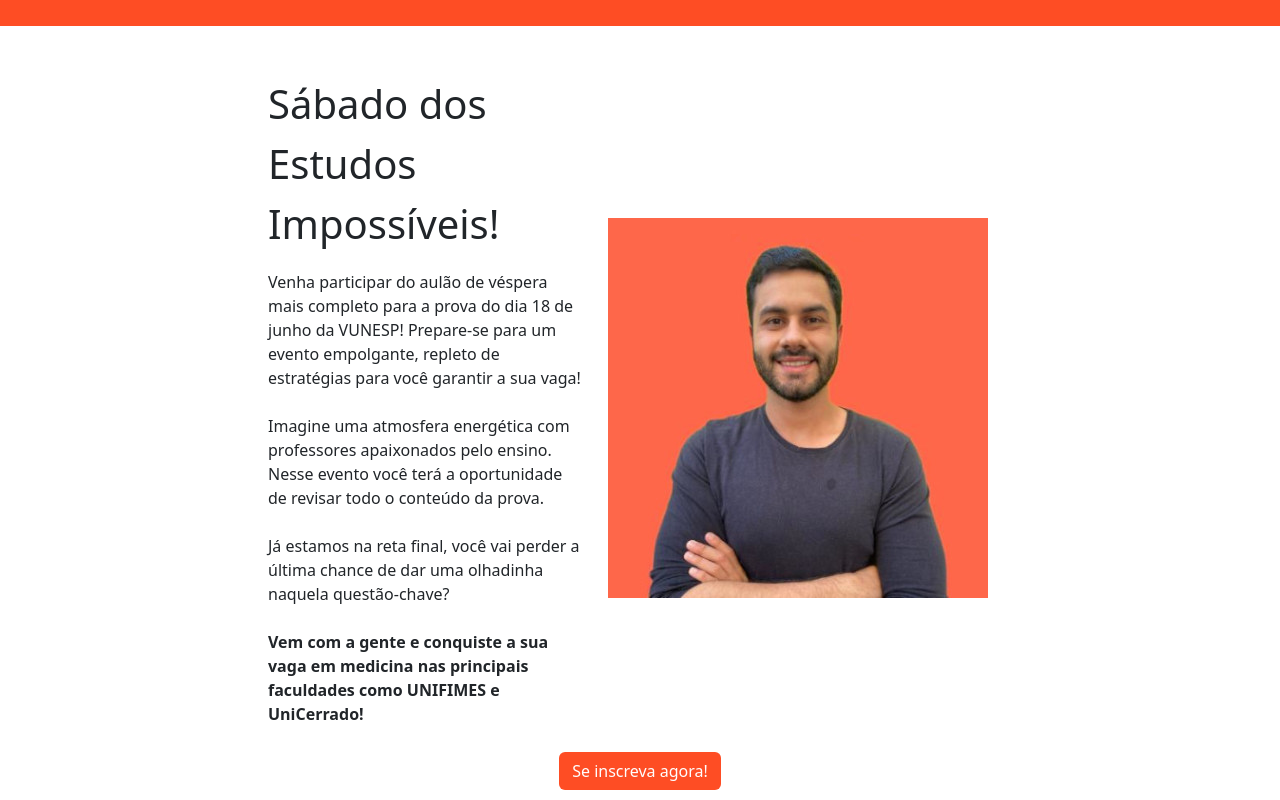
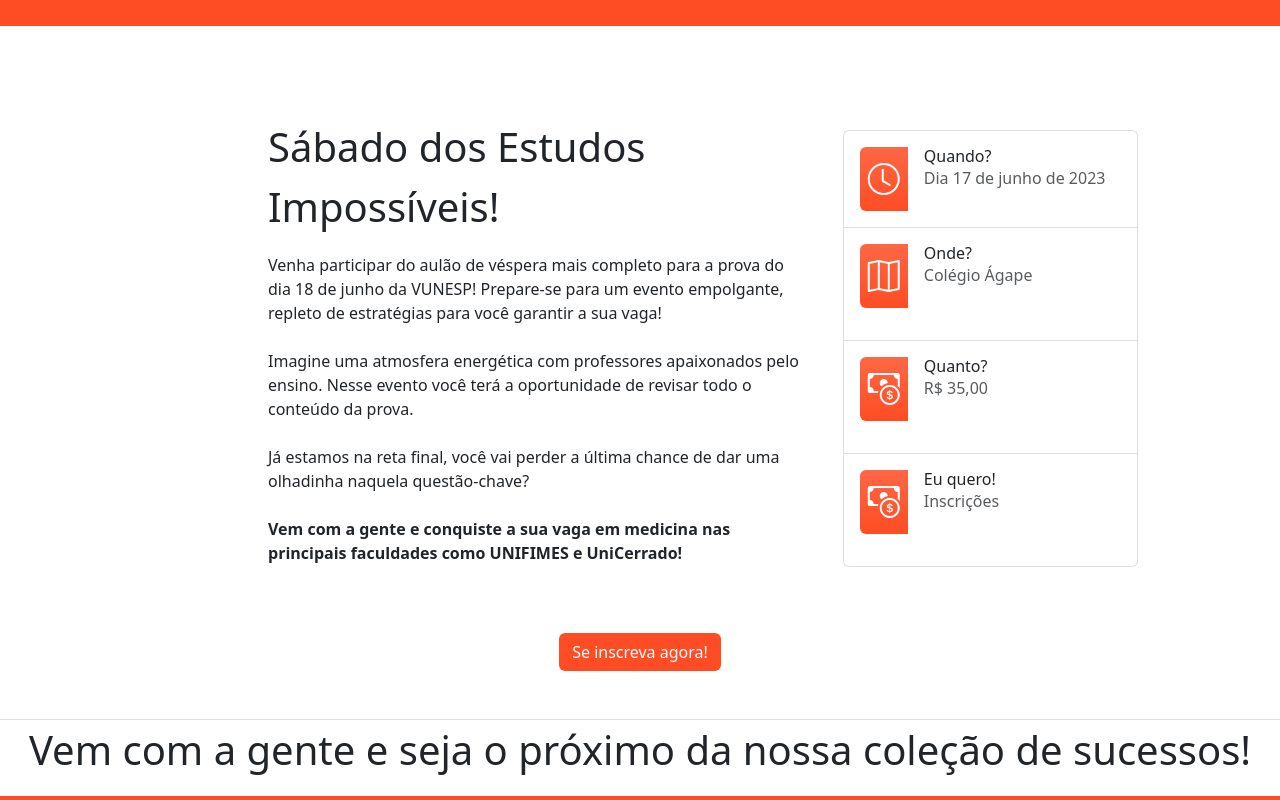
Before and after one commit to annacarolinadamasceno/sete-educacional, a plain HTML site: page sei.html in a window 1280 px wide. Shown: the part 440-1240 px from the top of the page. Drawn offline with nearby package versions, Linux system fonts and the light colour scheme.

Commit message:
:construction: ajusta página sei

```diff
--- a/sei.html
+++ b/sei.html
@@ -49,13 +49,48 @@
         <!--SEI section-->
         <section class="py-5 border-bottom sei">
             <div class="container">
-                <div class="align-items-center d-lg-flex col-lg-8 justify-content-center offset-lg-2">
+                <div class="align-items-center d-lg-flex col-auto justify-content-center offset-lg-2">
                   <div class="d-inline">
                     <p class="fw-light fs-1">Sábado dos Estudos Impossíveis!</p>
                     <p class="fs-6">Venha participar do aulão de véspera mais completo para a prova do dia 18 de junho da VUNESP! Prepare-se para um evento empolgante, repleto de estratégias para você garantir a sua vaga!<br><br>Imagine uma atmosfera energética com professores apaixonados pelo ensino. Nesse evento você terá a oportunidade de revisar todo o conteúdo da prova.<br><br>Já estamos na reta final, você vai perder a última chance de dar uma olhadinha naquela questão-chave?<br><br><strong>Vem com a gente e conquiste a sua vaga em medicina nas principais faculdades como UNIFIMES e UniCerrado!</strong></p>
                   </div>
-                  <div class="d-lg-inline-flex p-lg-4">
-                    <img src="images/lucas-ghiraldi-2.jpg" alt="Foto professor Lucas">
+                  <div class="d-lg-inline-flex p-lg-2 col-lg-5">
+                    <div class="d-flex flex-column flex-md-row p-4 gap-4 py-md-5 align-items-center justify-content-center">
+                        <div class="list-group">
+                          <a href="#" class="list-group-item list-group-item-action d-flex gap-3 py-3" aria-current="true">
+                            <div class="feature bg-primary bg-gradient text-white rounded-start"><i class="bi bi-clock"></i></div>                            <div class="d-flex gap-2 w-100 justify-content-between">
+                              <div>
+                                <h6 class="mb-0">Quando?</h6>
+                                <p class="mb-0 opacity-75">Dia 17 de junho de 2023</p>
+                              </div>
+                            </div>
+                          </a>
+                          <a href="#" class="list-group-item list-group-item-action d-flex gap-3 py-3" aria-current="true">
+                            <div class="feature bg-primary bg-gradient text-white rounded-start mb-3"><i class="bi bi-map"></i></div>                            <div class="d-flex gap-2 w-100 justify-content-between">
+                                <div>
+                                  <h6 class="mb-0">Onde?</h6>
+                                  <p class="mb-0 opacity-75">Colégio Ágape</p>
+                                </div>
+                              </div>
+                          </a>
+                          <a href="#" class="list-group-item list-group-item-action d-flex gap-3 py-3" aria-current="true">
+                            <div class="feature bg-primary bg-gradient text-white rounded-start mb-3"><i class="bi bi-cash-coin"></i></div>                            <div class="d-flex gap-2 w-100 justify-content-between">
+                                <div>
+                                  <h6 class="mb-0">Quanto?</h6>
+                                  <p class="mb-0 opacity-75">R$ 35,00</p>
+                                </div>
+                              </div>
+                          </a>
+                          <a href="#" class="list-group-item list-group-item-action d-flex gap-3 py-3" aria-current="true">
+                            <div class="feature bg-primary bg-gradient text-white rounded-start mb-3"><i class="bi bi-cash-coin"></i></div>                            <div class="d-flex gap-2 w-100 justify-content-between">
+                                <div>
+                                  <h6 class="mb-0">Eu quero!</h6>
+                                  <p class="mb-0 opacity-75">Inscrições</p>
+                                </div>
+                              </div>
+                          </a>
+                        </div>
+                    </div>
                   </div>
                 </div>
             </div>
@@ -63,6 +98,13 @@
         </section>
         <!--SEI section-->
 
+        <!--Information section-->
+        <section>
+            <div class="text-center">
+                <p class="fw-light fs-1">Vem com a gente e seja o próximo da nossa coleção de sucessos!</p>
+            </div>
+        </section>
+        <!--Information section-->
 
         <!-- Footer-->
         <footer class="py-5 bg-dark">
```
